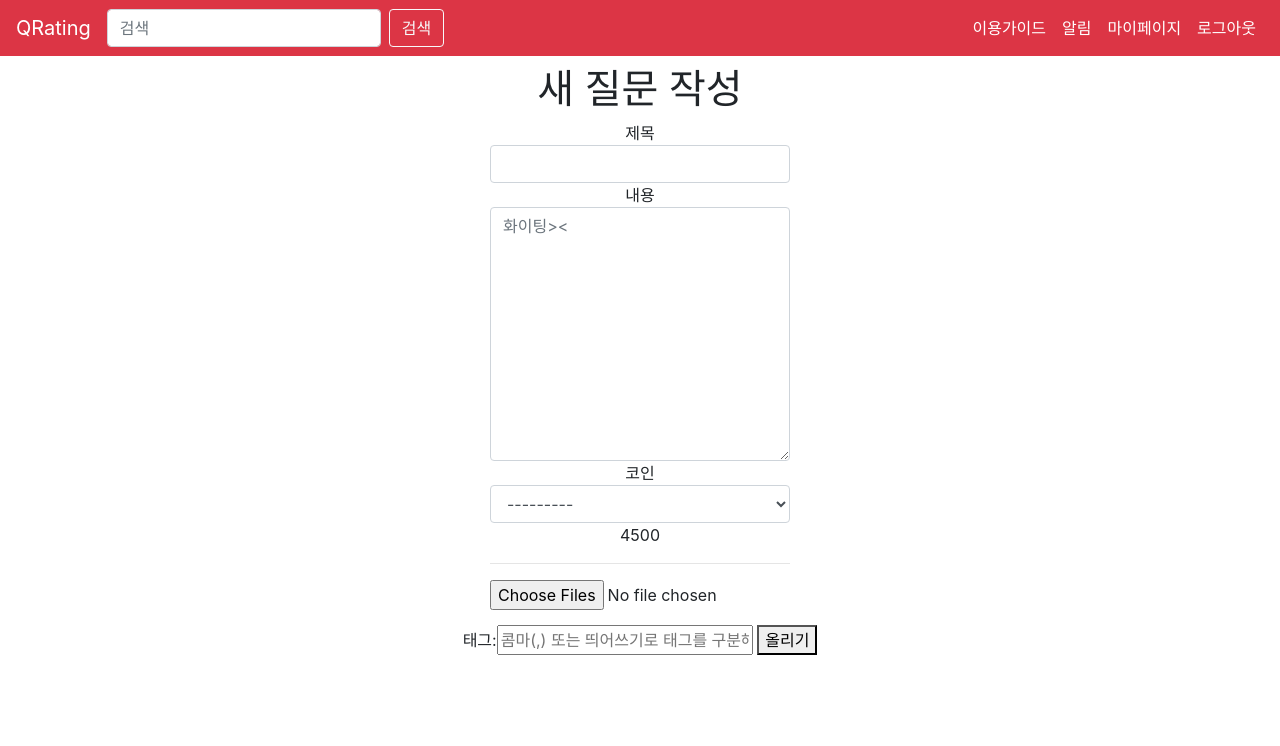
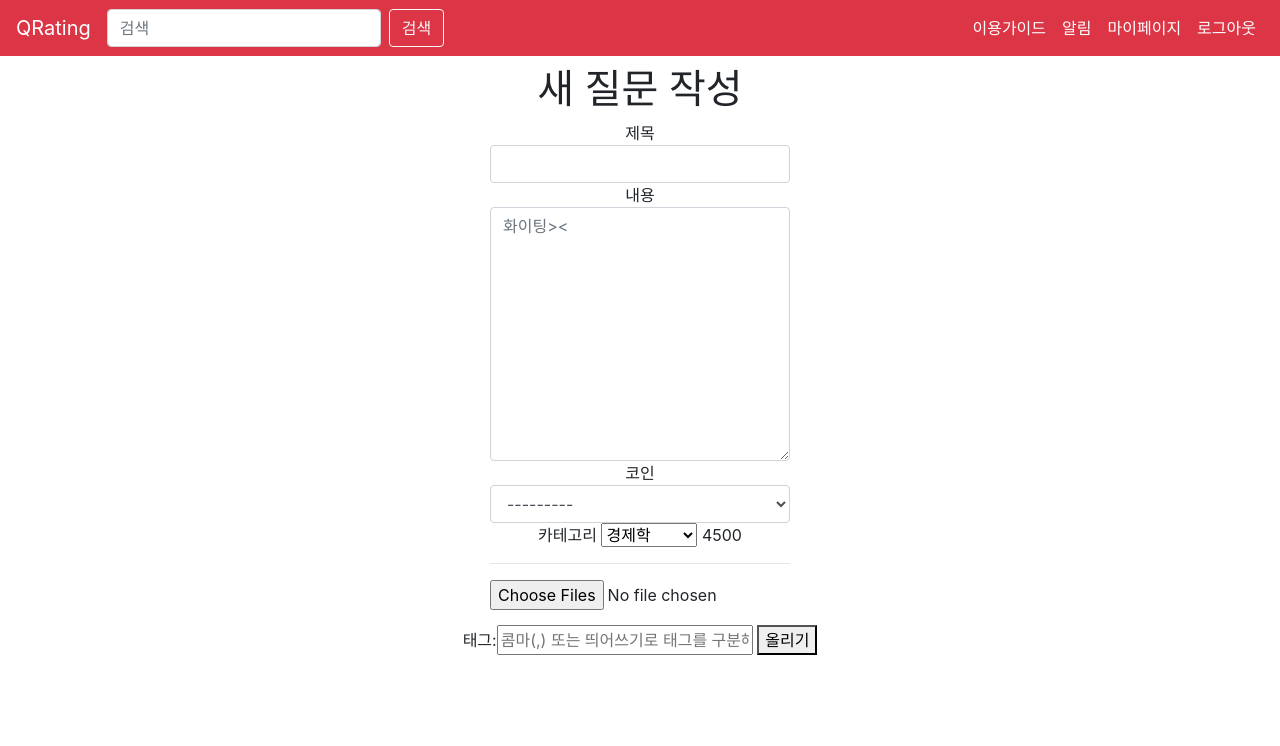
Before and after one commit to qrating/qrating, a Django app: page /create_question/ in a window 1280 px wide. Shown: the top 746 px of the page. Run offline with Django 3.2, Linux system fonts and the light colour scheme; a user stored in the database is signed in; data comes from the database, SQL or seed files in the repository; both versions use the stored data as it was after the commit; parts of the project's set-up code (start-up, migrations or seed data) failed here and were passed over; some libraries are stand-ins or nearby versions.

Commit message:
add category field

```diff
--- a/blog/forms.py
+++ b/blog/forms.py
@@ -7,7 +7,7 @@ DICT_PRICE = dict(PRICE)
 class QuestionForm(forms.ModelForm):
     class Meta:
         model = Question
-        fields = ['title','content','price',]
+        fields = ['title','content','price','category',]
         widgets={
             'title': forms.TextInput(attrs={'class':'form-control'}),
             'content': forms.Textarea(attrs={'class':'form-control', 'placeholder':'화이팅><'}),
@@ -16,7 +16,8 @@ class QuestionForm(forms.ModelForm):
         labels={
             'title': '제목',
             'content': '내용',
-            'price' : '코인'
+            'price' : '코인',
+            'category' : '카테고리',
         }
 
 class AnswerForm(forms.ModelForm):
--- a/blog/models.py
+++ b/blog/models.py
@@ -10,6 +10,15 @@ from imagekit.processors import ResizeToFill
 PRICE = [(i,i*500+500) for i in range(10)]
 DICT_PRICE = dict(PRICE)
 
+CATEGORY_CHOICES = (
+    ('economy','경제학'),
+    ('programming', '프로그래밍'),
+    ('math','수학'),
+    ('management','경영학'),
+    ('cpa','CPA/고시'),
+    ('etc','기타'),
+)
+
 class Question(models.Model):
     author = models.ForeignKey(User, on_delete=models.CASCADE)
 
@@ -20,6 +29,7 @@ class Question(models.Model):
     selected = models.BooleanField(default=False)
 
     tags = models.ManyToManyField('Tag', blank  = True)
+    category = models.CharField(max_length=15, choices=CATEGORY_CHOICES, default='economy')
 
 class Answer(models.Model):
     author = models.ForeignKey(User, on_delete=models.CASCADE)
--- a/blog/templates/detail_question.html
+++ b/blog/templates/detail_question.html
@@ -18,6 +18,7 @@
     <a href="{% url 'question_update' pk=question.pk %}">수정하기</a>
     <a href="{% url 'question_remove' pk=question.pk %}">삭제하기</a>
     {% endif %}
+    <p> {{ question.category }} </p>
     <p> {{ question.title }} </p>
     <!--<p> {{ question.author }} </p>-->
     <p> {{ question_nickname }}</p>
--- a/blog/templates/home.html
+++ b/blog/templates/home.html
@@ -15,6 +15,12 @@
                 <li><a href="#" class="list-group-item list-group-item-action text-light"><i class="fas fa-calculator fa-2x"></i> &nbsp;경영학</a></li>
                 <li><a href="#" class="list-group-item list-group-item-action text-light"><i class="fas fa-book fa-2x"></i> &nbsp;CPA/고시</a></li>
                 <li><a href="#" class="list-group-item list-group-item-action text-light"><i class="fas fa-sticky-note fa-2x"></i> &nbsp;기타</a></li>
+
+                <li><form id="searchform" method="get" action="{% url 'search' %}" class="form-inline my-2 my-lg-0">
+                        <button class="btn btn-outline-light my-2 my-sm-0" value="test" type="submit">검색</button>
+                    &nbsp;경제테스트</form>
+
+                </li>
             </ul>
         </div>
     </div>
--- a/qrating/urls.py
+++ b/qrating/urls.py
@@ -37,6 +37,7 @@ urlpatterns = [
     path('search', views.search, name='search'),
 
 
+
     # accounts
     url(r'^register/$', accounts_views.register, name='register'),
     url(r'^logout/$', accounts_views.logout, name = 'logout'),
```
Also changed, not shown: accounts/migrations/0001_initial.py, blog/migrations/0001_initial.py, blog/migrations/0002_question_category.py (added), blog/migrations/0003_auto_20190822_2052.py (added), blog/migrations/0004_auto_20190822_2054.py (added), blog/views.py (line endings or trailing spaces), db.sqlite3, media/images/1.jpg (added), media/images/우분투_프로젝트_생성.jpg (added). Lines whose indentation alone changed are shown as unchanged.
